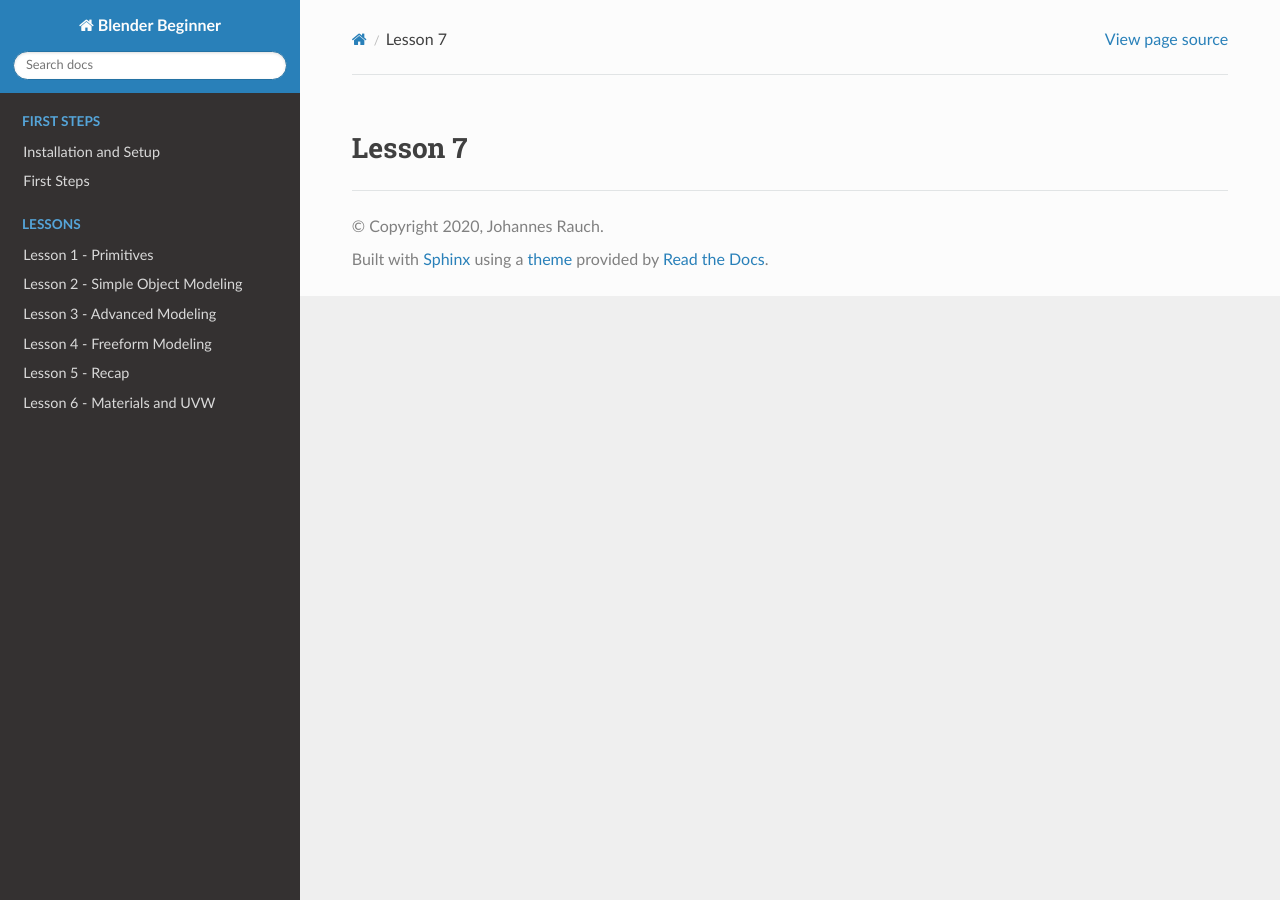
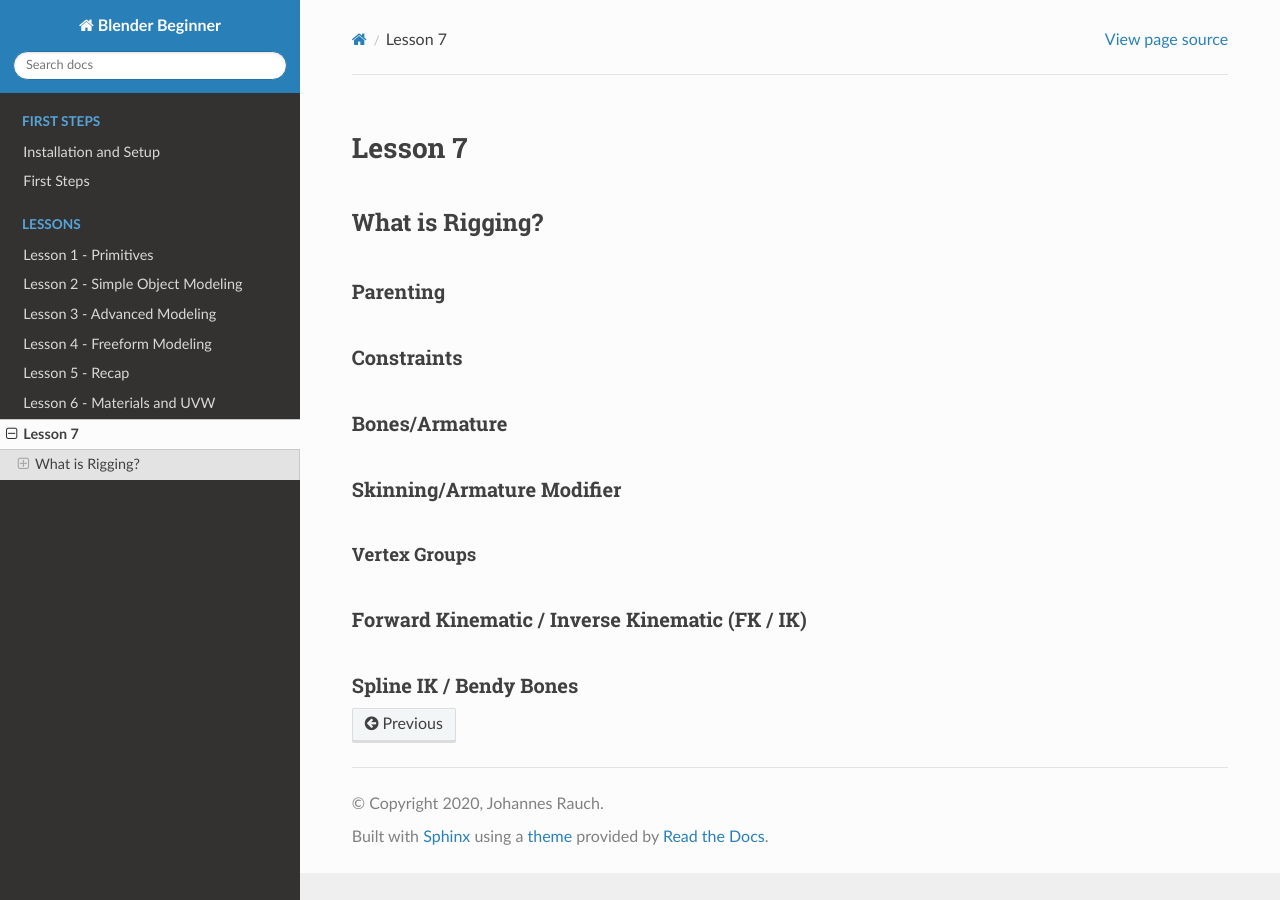
Before and after one commit to smokejohn/blender_beginner, a Sphinx documentation site: the page built from source/lessons/lesson7.rst, in a window 1280 px wide. Built offline with Sphinx 7.4.7 and the Read the Docs theme 2.0.0, drawn with Linux system fonts in a browser that asks for light colours.

Commit message:
adds isolation/local view to lesson 5 notes, outlines lesson7

```diff
--- a/source/index.rst
+++ b/source/index.rst
@@ -26,7 +26,7 @@ Welcome to Blender Beginner!
    lessons/lesson4
    lessons/lesson5
    lessons/lesson6
-.. lessons/lesson7
+   lessons/lesson7
 .. lessons/lesson8
 .. lessons/lesson9
 .. lessons/lesson10
--- a/source/lessons/lesson7.rst
+++ b/source/lessons/lesson7.rst
@@ -1,3 +1,28 @@
 ########
 Lesson 7
 ########
+
+****************
+What is Rigging?
+****************
+
+Parenting
+=========
+
+Constraints
+===========
+
+Bones/Armature
+==============
+
+Skinning/Armature Modifier
+==========================
+
+Vertex Groups
+-------------
+
+Forward Kinematic / Inverse Kinematic (FK / IK)
+===============================================
+
+Spline IK / Bendy Bones
+=======================
```
Also changed, not shown: other parts of source/index.rst (+1 -0 lines), source/lessons/lesson5.rst (+12 -0 lines).
